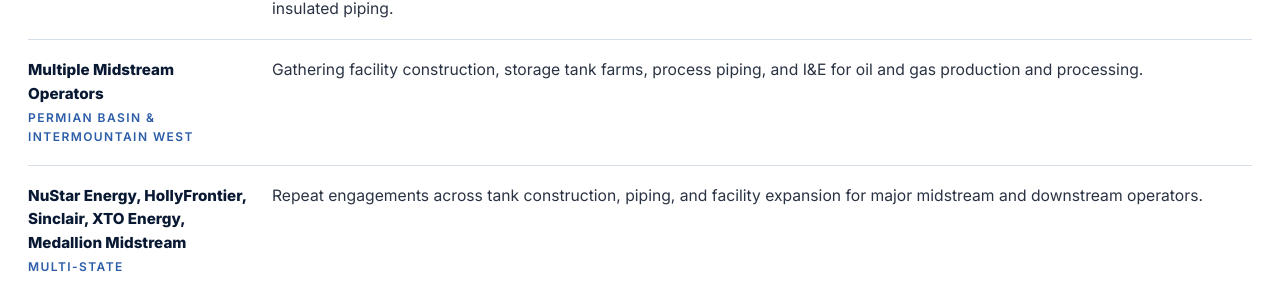
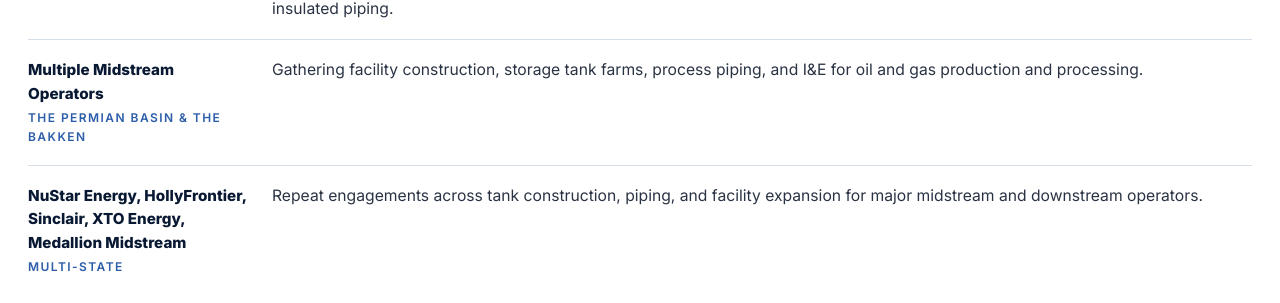
Before and after one commit to jjshaw14/gbi-website, a PHP site: page /industries/oil-gas.php in a window 1280 px wide. Shown: the part 2478-2781 px from the top of the page. Run offline with PHP 8.4, Linux system fonts and the light colour scheme.

Commit message:
Oil, Gas & Chemicals: Multiple Midstream Operators location
'Permian Basin & Intermountain West' -> 'The Permian Basin & The Bakken'
per client markup, confirmed by JJ 2026-08-27.

```diff
--- a/site/industries/oil-gas.php
+++ b/site/industries/oil-gas.php
@@ -150,7 +150,7 @@
         <div class="proj-scope">22 API 650 tanks (carbon and stainless), full fabrication, insulation, foundation, erection, and coatings. Pipe rack erection and insulated piping.</div>
       </li>
       <li>
-        <div class="proj-meta">Multiple Midstream Operators<span class="proj-loc">Permian Basin & Intermountain West</span></div>
+        <div class="proj-meta">Multiple Midstream Operators<span class="proj-loc">The Permian Basin &amp; The Bakken</span></div>
         <div class="proj-scope">Gathering facility construction, storage tank farms, process piping, and I&E for oil and gas production and processing.</div>
       </li>
       <li>
```
